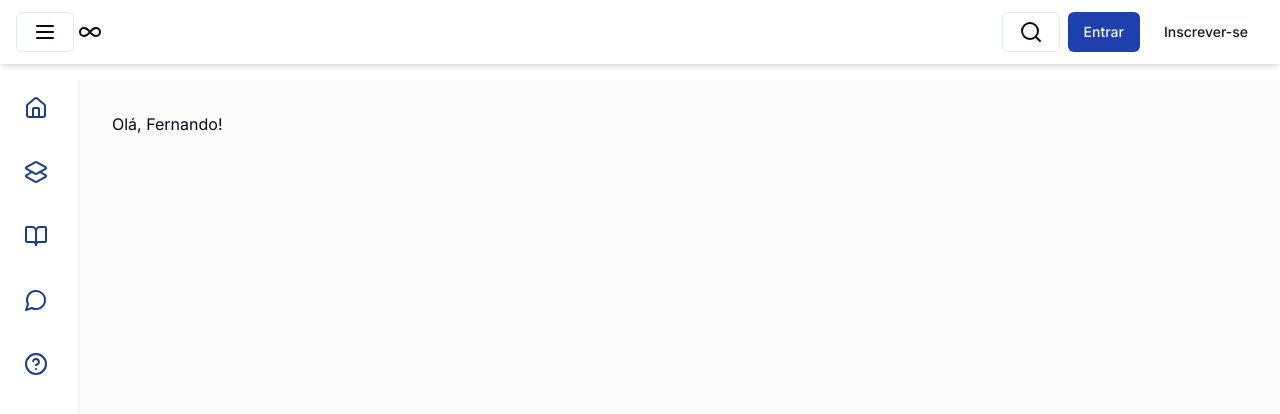
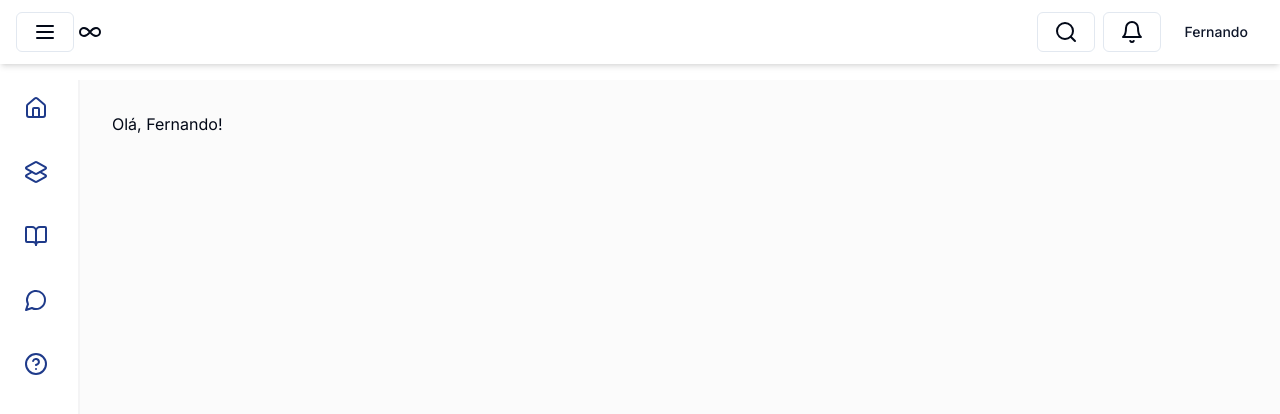
Before and after one commit to sffs-ao/achei, a React (Vite) app: page / in a window 1280 px wide. Shown: the top 414 px of the page. Built offline with nearby package versions, Linux system fonts and the light colour scheme.

Commit message:
dashboard

```diff
--- a/src/components/Header/Header.tsx
+++ b/src/components/Header/Header.tsx
@@ -1,7 +1,9 @@
-import {   Infinity, Menu, Search } from "lucide-react";
+import {  Bell, Infinity, Menu, Search } from "lucide-react";
 import { Button } from "../ui/button";
 import { MenuPopover } from "../MenuPopover";
 import { useEffect, useState } from "react";
+import { MenuPopoverProfile } from "../MenuPopoverProfile";
+import { MenuPopoverNotify } from "../MenuPopoverNotify";
 
 interface HeaderProps
 {
@@ -44,3 +46,42 @@ export default function Header({toggleSideBar} : HeaderProps) {
         </header>
     )
 }
+
+
+export function HeaderLoged({toggleSideBar} : HeaderProps) {
+        const [width, setWidth] = useState(window.innerWidth);
+
+        useEffect(() => {
+            const handleResize = () => {
+                setWidth(window.innerWidth);
+            };
+
+            // Adiciona o listener para o evento de resize
+            window.addEventListener('resize', handleResize);
+
+            // Remove o listener quando o componente é desmontado
+            return () => {
+                window.removeEventListener('resize', handleResize);
+            };
+        }, []);
+
+        function handleMenuClick() {
+              toggleSideBar();
+        }
+        return (
+            <header className="px-4 w-full shadow-md bg-white h-16 items-center justify-between flex ">
+                <div className="flex gap-1 items-center">
+                    {width < 768 ?
+                        <MenuPopover><Button className="" variant={"outline"}><Menu/></Button></MenuPopover> :
+                        <Button onClick={handleMenuClick} className="" variant={"outline"}><Menu/></Button>}
+                    <Infinity />
+                </div>
+
+                <div className="flex gap-2">
+                    <Button variant={"outline"}><Search/></Button>
+                    <MenuPopoverNotify><Button variant={"outline"}><Bell/></Button></MenuPopoverNotify>
+                    <MenuPopoverProfile><Button variant={"link"}>Fernando</Button></MenuPopoverProfile>
+                </div>
+            </header>
+        )
+}
--- a/src/components/Layout.tsx
+++ b/src/components/Layout.tsx
@@ -1,5 +1,5 @@
 import { Outlet } from "react-router-dom";
-import Header from "./Header/Header";
+import { HeaderLoged } from "./Header/Header";
 import SideBar from "./SideBar/SideBar";
 import { useState } from "react";
 
@@ -10,7 +10,7 @@ export default function Layout() {
     }
     return (
         <div>
-            <Header toggleSideBar={toggleSideBar}/>
+            <HeaderLoged toggleSideBar={toggleSideBar}/>
             <div className="flex mt-4 items-start">
                 <SideBar openSideBar={openSideBar}/>
                 <main className="bg-zinc-100/40 h-[calc(100vh-80px)] overflow-y-scroll w-full p-8 flex-1">
--- /dev/null
+++ b/src/components/MenuPopoverNotify.tsx
@@ -0,0 +1,19 @@
+import { ReactNode } from "react"
+import { Link } from "react-router-dom"
+import { Popover, PopoverContent } from "./ui/popover"
+import { PopoverTrigger } from "@radix-ui/react-popover"
+
+export  const MenuPopoverNotify = ({children} : {children:ReactNode}) => {
+   return (
+          <Popover>
+              <PopoverTrigger>{children}</PopoverTrigger>
+              <PopoverContent className="ml-4 mt-5 p-0">
+                <ul className="flex flex-col gap-2">
+                    <Link className=""  to=""><li className="hover:bg-zinc-100 px-6 py-3 rounded-sm border-b-2 flex gap-4 text-zinc-800 text-sm">Recebeu uma mensagem</li></Link>
+                    <Link className=""  to=""><li className="hover:bg-zinc-100 px-6 py-3 rounded-sm border-b-2 flex gap-4 text-zinc-800 text-sm">Novo curso</li></Link>
+                    <Link className=""  to=""><li className="hover:bg-zinc-100 px-6 py-3 rounded-sm border-b-2 flex gap-4 text-zinc-800 text-sm">Inscreva-se agora e ganhe promoção</li></Link>
+                </ul>
+              </PopoverContent>
+          </Popover>
+        )
+      }
--- /dev/null
+++ b/src/components/MenuPopoverProfile.tsx
@@ -0,0 +1,20 @@
+import { ReactNode } from "react"
+import { Link } from "react-router-dom"
+import { Popover, PopoverContent } from "./ui/popover"
+import { PopoverTrigger } from "@radix-ui/react-popover"
+import { Bolt, GraduationCap, LogOut } from "lucide-react"
+
+export  const MenuPopoverProfile = ({children} : {children:ReactNode}) => {
+   return (
+          <Popover>
+              <PopoverTrigger>{children}</PopoverTrigger>
+              <PopoverContent className="ml-4 mt-5 p-0">
+                <ul className="flex flex-col gap-2">
+                    <Link className=""  to=""><li className="hover:bg-zinc-100 px-6 py-4 rounded-sm flex gap-4 text-zinc-800"><Bolt/> Minha conta</li></Link>
+                    <Link className=""  to=""><li className="hover:bg-zinc-100 px-6 py-4 rounded-sm flex gap-4 text-zinc-800"><GraduationCap/> Certificados</li></Link>
+                    <Link className=""  to=""><li className="hover:bg-zinc-100 px-6 py-4 rounded-sm flex gap-4 text-zinc-800"><LogOut/> Sair</li></Link>
+                </ul>
+              </PopoverContent>
+          </Popover>
+        )
+      }
--- a/src/components/SideBar/SideBar.tsx
+++ b/src/components/SideBar/SideBar.tsx
@@ -7,7 +7,7 @@ interface SideBarProps {
 export default function SideBar({openSideBar} : SideBarProps)
 {
     return (
-        <div className={clsx("w-0 overflow-hidden sticky h-[calc(100vh-80px)] overflow-y-auto border-r-2 border-zinc-100", openSideBar && "md:w-60", !openSideBar && "md:w-20")}>
+        <div className={clsx("w-0 overflow-hidden sticky h-[calc(100vh-80px)] overflow-y-auto border-r-2 border-zinc-100 transition-all", openSideBar && "md:w-60", !openSideBar && "md:w-20")}>
              <ul className="flex flex-col gap-2 w-full " >
                     {
                         MENU.map((item) => {
```
